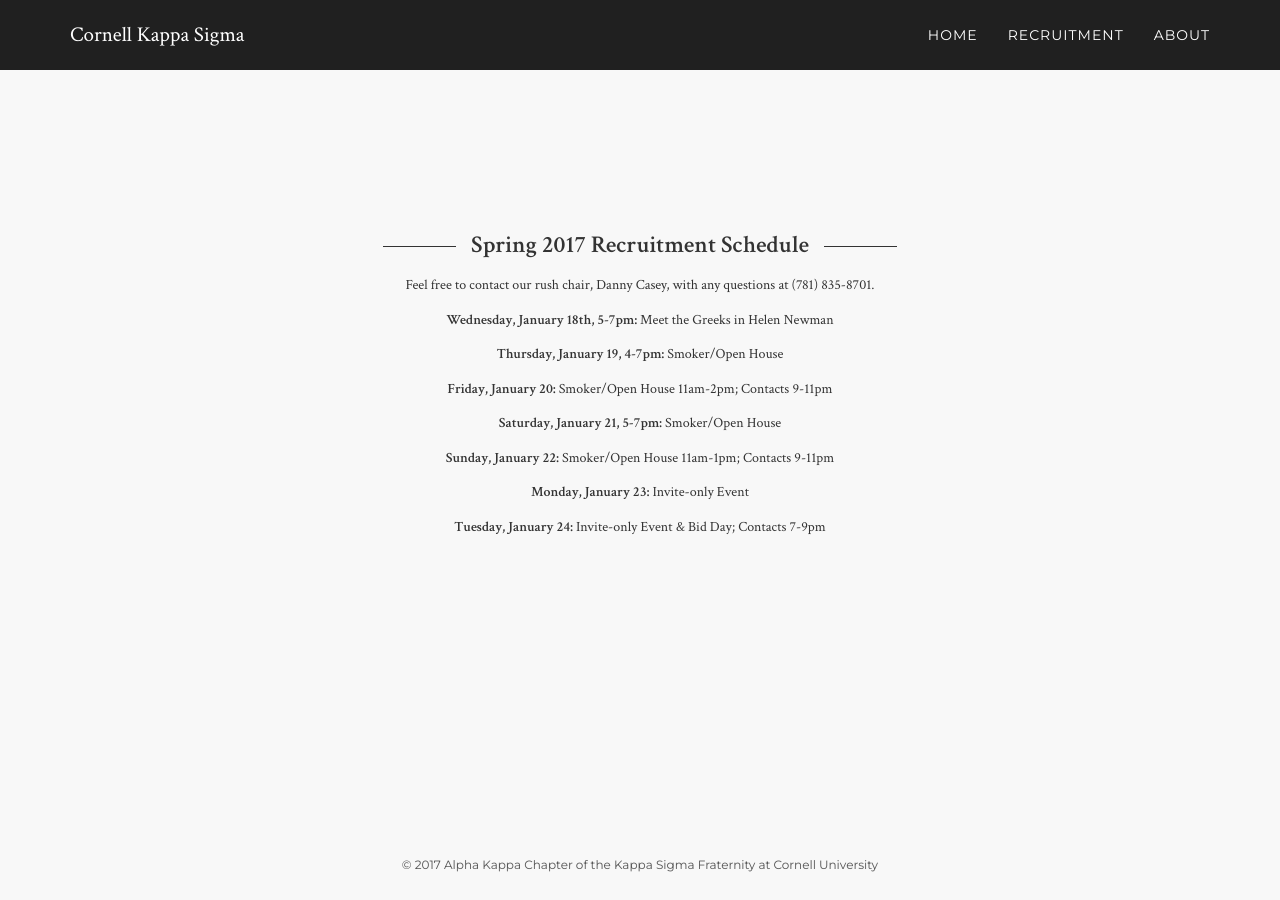
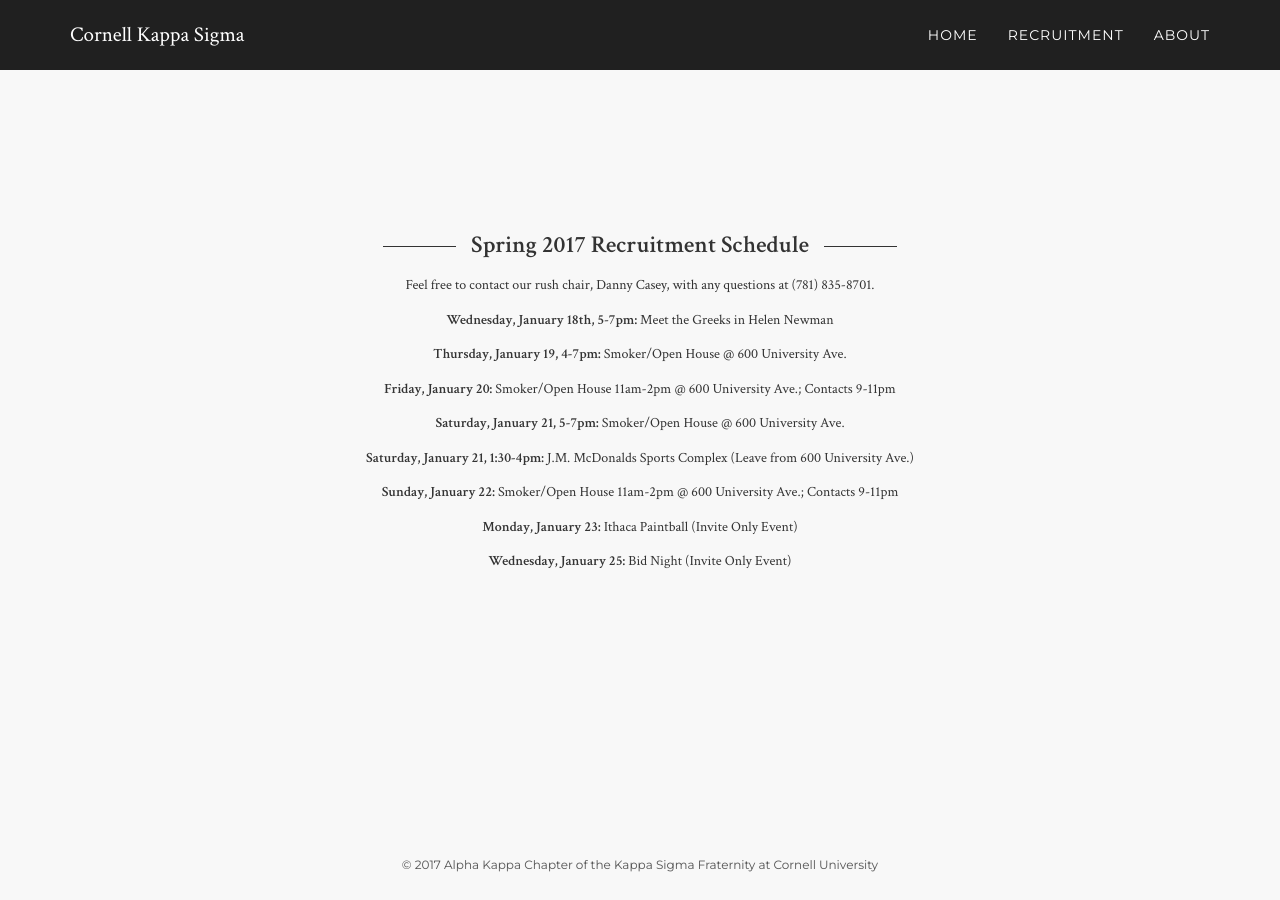
Before and after one commit to pjochillin/cornellkappasigma, a Jekyll site: the page built from recruitment/index.html, in a window 1280 px wide. Built offline with Jekyll 4.4.1, drawn with Linux system fonts in a browser that asks for light colours; nearby versions of some CDN libraries.

Commit message:
Most recent schedule

```diff
--- a/recruitment/index.html
+++ b/recruitment/index.html
@@ -9,12 +9,13 @@ layout: default
 			<br>
 			<p>Feel free to contact our rush chair, Danny Casey, with any questions at (781) 835-8701.</p>
 			<p><b>Wednesday, January 18th, 5-7pm:</b> Meet the Greeks in Helen Newman</p>
-			<p><b>Thursday, January 19, 4-7pm:</b> Smoker/Open House</p>
-			<p><b>Friday, January 20:</b> Smoker/Open House 11am-2pm; Contacts 9-11pm</p>
-			<p><b>Saturday, January 21, 5-7pm:</b> Smoker/Open House</p>
-			<p><b>Sunday, January 22:</b> Smoker/Open House 11am-1pm; Contacts 9-11pm</p>
-			<p><b>Monday, January 23:</b> Invite-only Event</p>
-			<p><b>Tuesday, January 24:</b> Invite-only Event &amp; Bid Day; Contacts 7-9pm</p>
+			<p><b>Thursday, January 19, 4-7pm:</b> Smoker/Open House @ 600 University Ave.</p>
+			<p><b>Friday, January 20:</b> Smoker/Open House 11am-2pm @ 600 University Ave.; Contacts 9-11pm</p>
+			<p><b>Saturday, January 21, 5-7pm:</b> Smoker/Open House @ 600 University Ave.</p>
+			<p><b>Saturday, January 21, 1:30-4pm:</b> J.M. McDonalds Sports Complex (Leave from 600 University Ave.)</p>
+			<p><b>Sunday, January 22:</b> Smoker/Open House 11am-2pm @ 600 University Ave.; Contacts 9-11pm</p>
+			<p><b>Monday, January 23:</b> Ithaca Paintball (Invite Only Event)</p>
+			<p><b>Wednesday, January 25:</b> Bid Night (Invite Only Event)</p>
 		</div>
 	</div>
 
```
